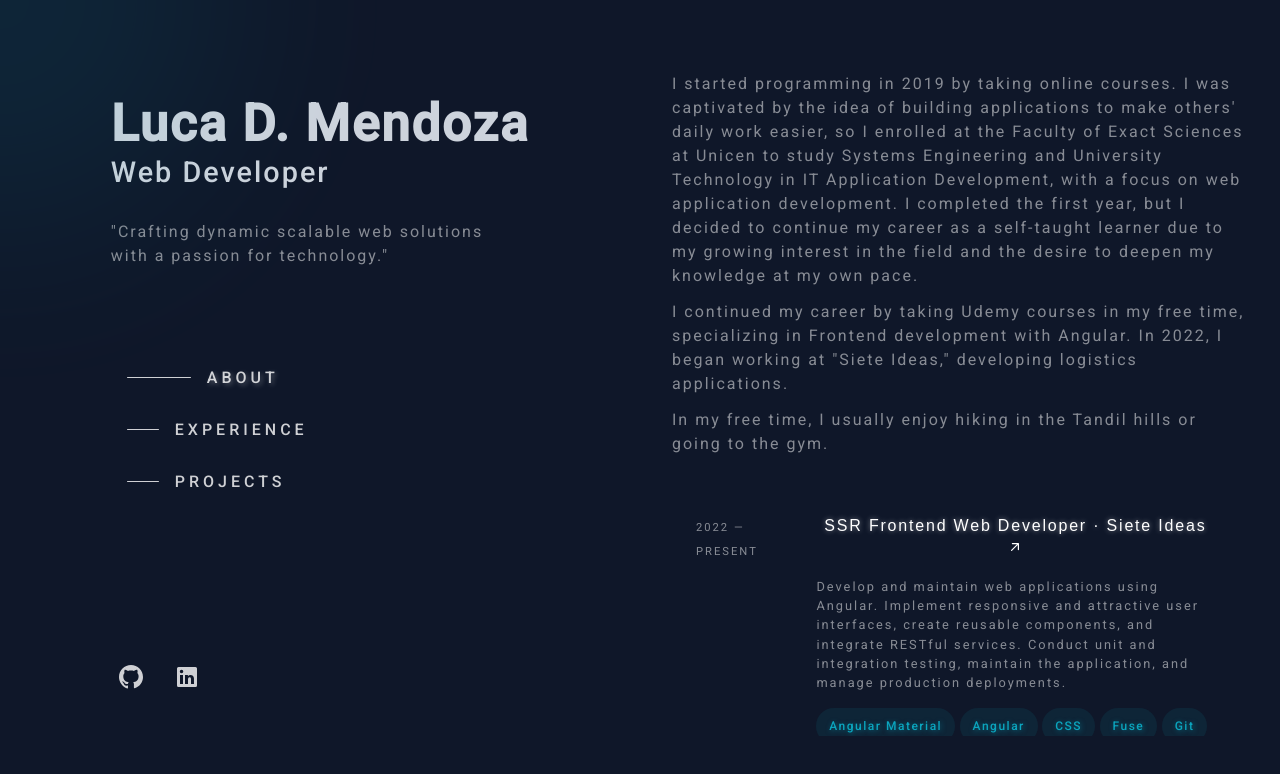
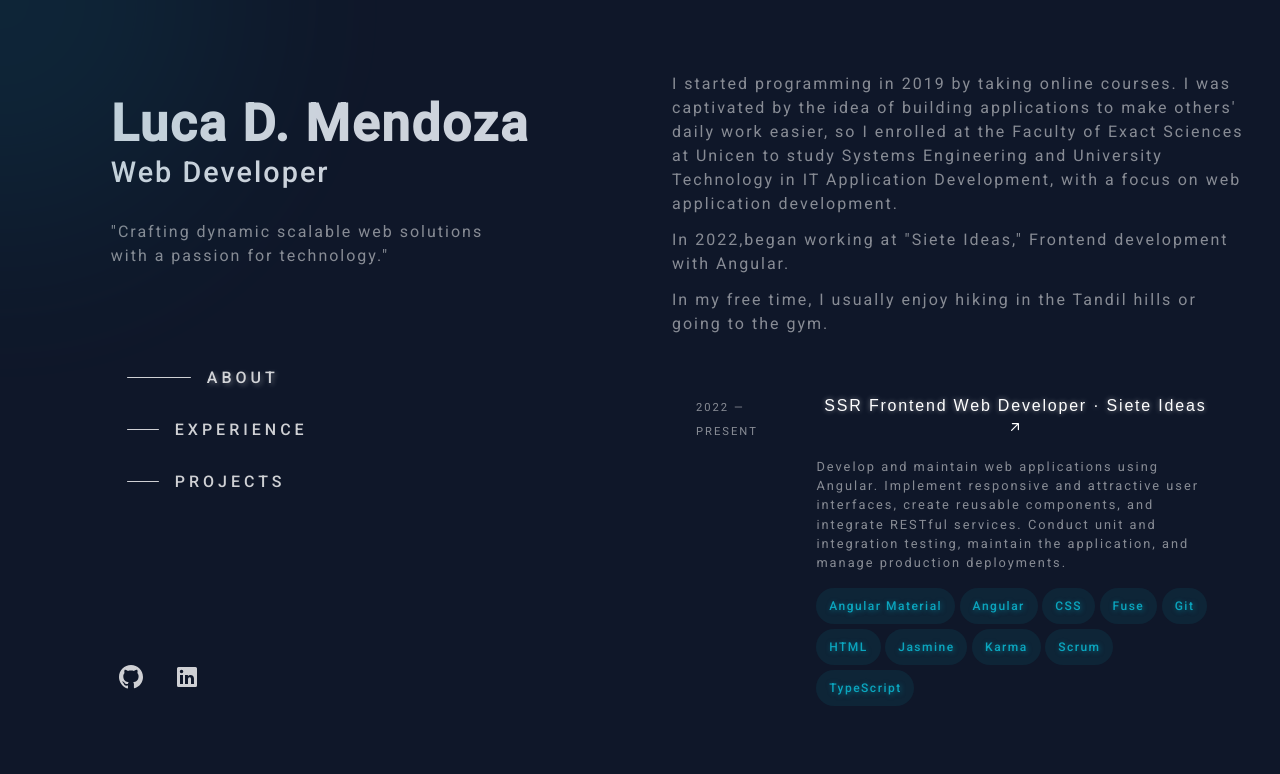
Before and after one commit to Luca-Mendoza/mein-fe, an Angular app: page /#/ in a window 1280 px wide. Shown: the top 774 px of the page. Built offline with nearby package versions, Linux system fonts and the light colour scheme.

Commit message:
fixer - data cv

```diff
--- a/src/app/public/pages/home/home.component.html
+++ b/src/app/public/pages/home/home.component.html
@@ -102,15 +102,11 @@
               daily work easier, so I enrolled at the Faculty of Exact Sciences
               at Unicen to study Systems Engineering and University Technology
               in IT Application Development, with a focus on web application
-              development. I completed the first year, but I decided to continue
-              my career as a self-taught learner due to my growing interest in
-              the field and the desire to deepen my knowledge at my own pace.
+              development.
             </p>
 
             <p>
-              I continued my career by taking Udemy courses in my free time,
-              specializing in Frontend development with Angular. In 2022, I
-              began working at "Siete Ideas," developing logistics applications.
+              In 2022,began working at "Siete Ideas," Frontend development with Angular.
             </p>
 
             <p>
@@ -156,7 +152,7 @@
             <div class="actions">
               <app-button-arrow
                 [pdfUrl]="pdfUrl"
-                [text]="'View Full Portfolio'"
+                [text]="'Download Portfolio'"
               ></app-button-arrow>
             </div>
           </section>
--- a/src/app/public/pages/home/home.component.ts
+++ b/src/app/public/pages/home/home.component.ts
@@ -25,7 +25,7 @@ export class HomeComponent implements OnInit {
 
   // Definir el enlace activo
   activeLink: string = 'About';
-  pdfUrl: any = './../../../../assets/data/Luca-mendoza-Currículum.pdf';
+  pdfUrl: any = './../../../../assets/data/luca-d-mendoza.cv.pdf';
 
   // Definir los enlaces de navegación
   navLinks = [
```
Also changed, not shown: 2 other files (tests, documents, lock files or other folders).
